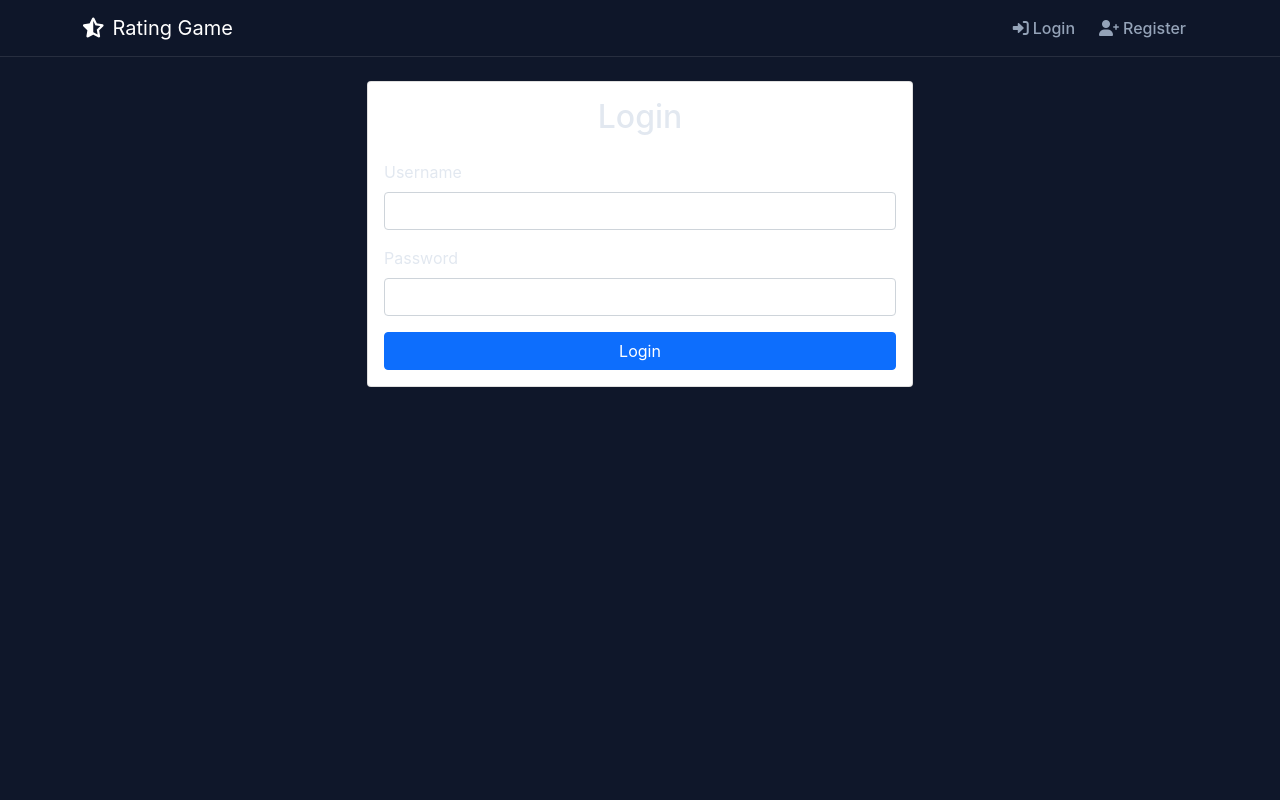
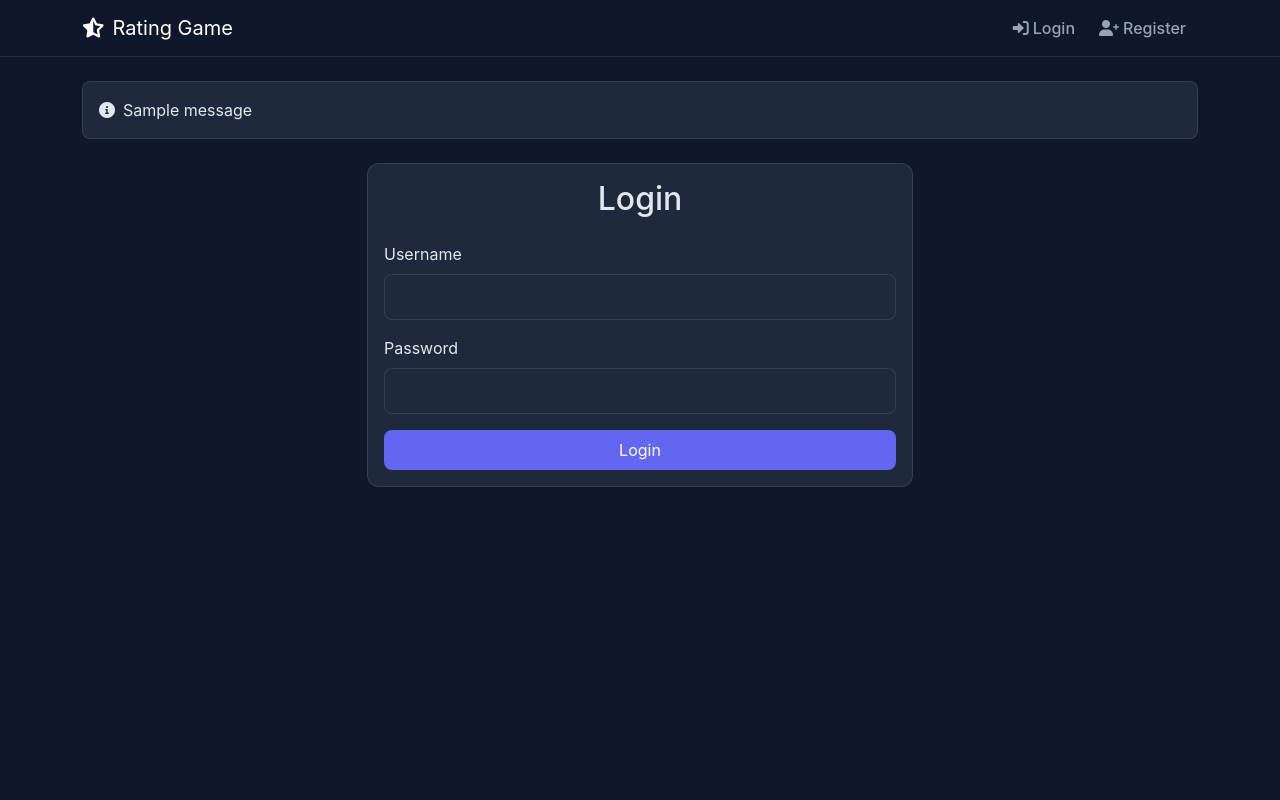
Before and after one commit to dak-mit/Rating_Meter, a Flask app: a page that uses templates/base.html in a window 1280 px wide. Run offline with Flask 2, Linux system fonts and the light colour scheme; one stand-in notice (Sample message) is shown.

Commit message:
Trying New Design 5

```diff
--- a/templates/base.html
+++ b/templates/base.html
@@ -1,5 +1,5 @@
 <!DOCTYPE html>
-<html lang="en">
+<html lang="en" class="dark">
 <head>
     <meta charset="UTF-8">
     <meta name="viewport" content="width=device-width, initial-scale=1.0">
@@ -8,13 +8,14 @@
     <link href="https://cdnjs.cloudflare.com/ajax/libs/font-awesome/6.0.0/css/all.min.css" rel="stylesheet">
     <style>
         :root {
-            --primary-color: #6366f1;
-            --secondary-color: #4f46e5;
-            --accent-color: #818cf8;
             --background-dark: #0f172a;
             --card-dark: #1e293b;
+            --card-hover: #334155;
             --text-primary: #e2e8f0;
             --text-secondary: #94a3b8;
+            --primary-color: #6366f1;
+            --primary-hover: #4f46e5;
+            --border-color: rgba(255, 255, 255, 0.1);
         }
 
         body {
@@ -22,13 +23,12 @@
             color: var(--text-primary);
             font-family: 'Inter', -apple-system, BlinkMacSystemFont, 'Segoe UI', Roboto, sans-serif;
             min-height: 100vh;
-            position: relative;
         }
 
         .navbar {
-            background: rgba(15, 23, 42, 0.95) !important;
+            background: var(--background-dark) !important;
+            border-bottom: 1px solid var(--border-color);
             backdrop-filter: blur(10px);
-            border-bottom: 1px solid rgba(255, 255, 255, 0.1);
         }
 
         .nav-link {
@@ -42,7 +42,76 @@
 
         .nav-link:hover {
             color: var(--text-primary) !important;
-            background: rgba(255, 255, 255, 0.1);
+            background: rgba(255, 255, 255, 0.05);
+        }
+
+        .card {
+            background-color: var(--card-dark);
+            border: 1px solid var(--border-color);
+            border-radius: 12px;
+            transition: transform 0.2s, box-shadow 0.2s;
+        }
+
+        .card:hover {
+            transform: translateY(-2px);
+            box-shadow: 0 4px 6px rgba(0, 0, 0, 0.1);
+        }
+
+        .btn-primary {
+            background-color: var(--primary-color);
+            border: none;
+            padding: 8px 20px;
+            border-radius: 8px;
+            transition: all 0.3s ease;
+        }
+
+        .btn-primary:hover {
+            background-color: var(--primary-hover);
+            transform: translateY(-1px);
+        }
+
+        .form-control {
+            background-color: var(--card-dark);
+            border: 1px solid var(--border-color);
+            color: var(--text-primary);
+            padding: 10px 15px;
+            border-radius: 8px;
+        }
+
+        .form-control:focus {
+            background-color: var(--card-dark);
+            border-color: var(--primary-color);
+            box-shadow: 0 0 0 3px rgba(99, 102, 241, 0.1);
+            color: var(--text-primary);
+        }
+
+        .table {
+            color: var(--text-primary);
+            border-color: var(--border-color);
+        }
+
+        .table-hover tbody tr:hover {
+            background-color: rgba(255, 255, 255, 0.03);
+        }
+
+        .alert {
+            background-color: var(--card-dark);
+            border: 1px solid var(--border-color);
+            color: var(--text-primary);
+            border-radius: 8px;
+        }
+
+        .text-muted {
+            color: var(--text-secondary) !important;
+        }
+
+        .animate-fade-in {
+            animation: fadeIn 0.5s ease-in;
+        }
+
+        @keyframes fadeIn {
+            from { opacity: 0; transform: translateY(20px); }
+            to { opacity: 1; transform: translateY(0); }
         }
     </style>
 </head>
@@ -91,6 +160,16 @@
     </nav>
 
     <div class="container animate-fade-in">
+        {% with messages = get_flashed_messages() %}
+            {% if messages %}
+                {% for message in messages %}
+                    <div class="alert alert-info mb-4">
+                        <i class="fas fa-info-circle me-2"></i>{{ message }}
+                    </div>
+                {% endfor %}
+            {% endif %}
+        {% endwith %}
+
         {% block content %}{% endblock %}
     </div>
 
```
